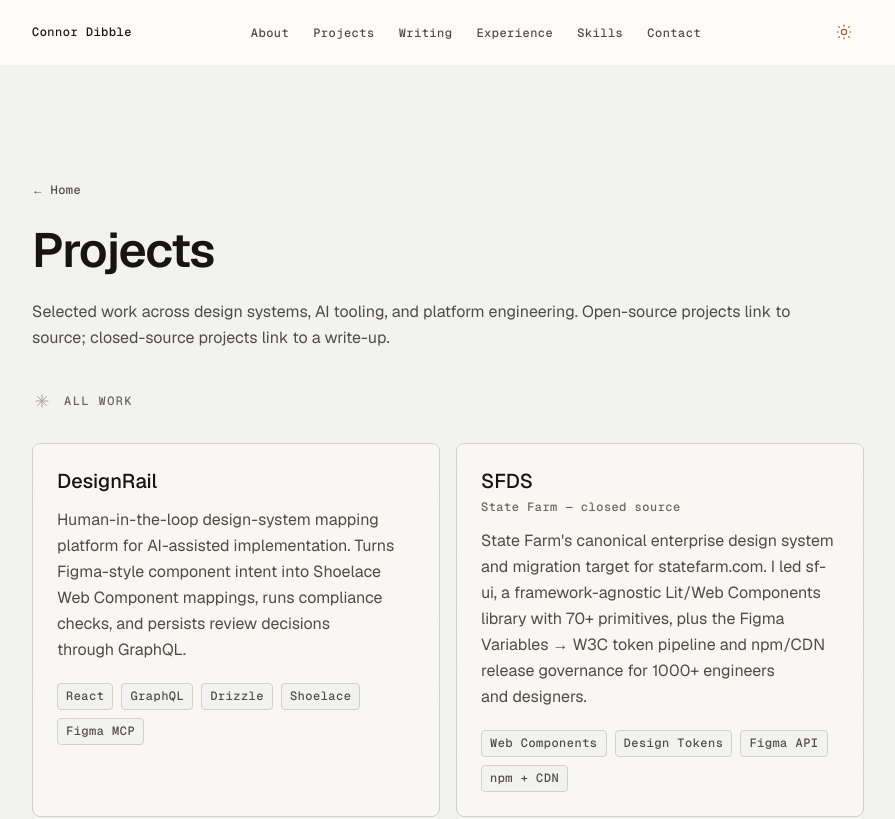
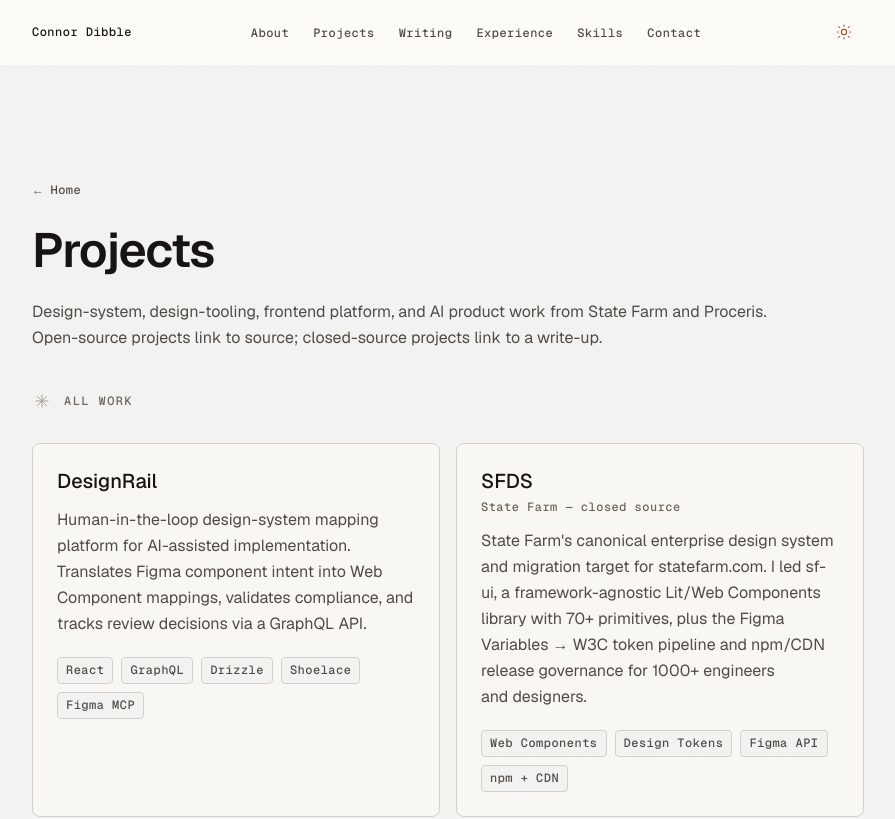
Before and after one commit to connordibble/connordibble.dev, a Next.js app: page /projects in a window 1280 px wide. Shown: the top 819 px of the page, without its empty margins (192-1087 px from the left). Built offline with nearby package versions, Linux system fonts and the light colour scheme.

Commit message:
style: strengthen platform positioning copy

```diff
--- a/src/app/projects/page.tsx
+++ b/src/app/projects/page.tsx
@@ -9,7 +9,7 @@ import { projects } from "@/data/projects";
 export const metadata: Metadata = {
   title: "Projects — Connor Dibble",
   description:
-    "Selected work across design systems, AI tooling, and platform engineering.",
+    "Design-system, design-tooling, frontend platform, and AI product work at State Farm and Proceris.",
 };
 
 export default function ProjectsPage() {
@@ -32,9 +32,9 @@ export default function ProjectsPage() {
             Projects
           </h1>
           <p className="mt-6 max-w-3xl text-body text-text-muted leading-relaxed text-pretty">
-            Selected work across design systems, AI tooling, and platform
-            engineering. Open-source projects link to source; closed-source
-            projects link to a write-up.
+            Design-system, design-tooling, frontend platform, and AI product
+            work from State Farm and Proceris. Open-source projects link to
+            source; closed-source projects link to a write-up.
           </p>
         </section>
 
--- a/src/components/experience.tsx
+++ b/src/components/experience.tsx
@@ -13,21 +13,21 @@ const roles: Role[] = [
     company: "State Farm",
     dates: "Mar 2026 – Present",
     description:
-      "Set technical direction across the statefarm.com Digital Experience suite — 8 product teams, 40–50 engineers, and an executive-backed migration toward 100% SFDS adoption. Built an AI design-to-code pipeline on Figma MCP that compressed supported Figma-to-Web-Component workflows from multi-week handoff cycles to roughly one day.",
+      "Set technical direction across the statefarm.com Digital Experience suite: 8 product teams, 40–50 engineers, and an executive-backed migration toward 100% SFDS adoption. Built an AI design-to-code pipeline on Figma MCP and custom skills that translates fully designed Figma pages into sf-ui Web Component implementations.",
   },
   {
     title: "Lead Software Engineer — State Farm Design System (SFDS)",
     company: "State Farm",
     dates: "May 2023 – Mar 2026",
     description:
-      "Led engineering for SFDS, State Farm's canonical enterprise design system. Architected sf-ui — a framework-agnostic Lit/Web Components library of 70+ primitives — and a Figma Variables → W3C design token plugin in TypeScript. Own npm + CDN release governance for 1000+ engineers and designers.",
+      "Led engineering for SFDS, State Farm's canonical enterprise design system. Architected sf-ui, a framework-agnostic Lit/Web Components library of 70+ primitives, and a Figma Variables → W3C design token plugin in TypeScript. Owned npm + CDN release governance for 1000+ engineers and designers.",
   },
   {
     title: "Software Engineer — Drive Safe & Save Telematics",
     company: "State Farm",
     dates: "May 2020 – May 2023",
     description:
-      "Built Node.js Lambda APIs and Java Spring backend services for the Drive Safe & Save telematics enrollment experience on statefarm.com. Led product-suite frontend direction across React apps, components, and micro-frontends.",
+      "Built Node.js Lambda APIs and Java Spring backend services for the Drive Safe & Save telematics enrollment experience on statefarm.com. Owned frontend direction for the product suite across React apps and micro-frontends.",
   },
 ];
 
--- a/src/data/projects.ts
+++ b/src/data/projects.ts
@@ -23,7 +23,7 @@ export const projects: Project[] = [
     slug: "designrail",
     title: "DesignRail",
     description:
-      "Human-in-the-loop design-system mapping platform for AI-assisted implementation. Turns Figma-style component intent into Shoelace Web Component mappings, runs compliance checks, and persists review decisions through GraphQL.",
+      "Human-in-the-loop design-system mapping platform for AI-assisted implementation. Translates Figma component intent into Web Component mappings, validates compliance, and tracks review decisions via a GraphQL API.",
     tags: ["React", "GraphQL", "Drizzle", "Shoelace", "Figma MCP"],
     externalUrl: "https://github.com/connordibble/DesignRail",
   },
@@ -40,15 +40,15 @@ export const projects: Project[] = [
       sections: [
         {
           heading: "Problem",
-          body: "State Farm's frontend ecosystem spans hundreds of product teams shipping inconsistent UI across Angular, React, Next.js, JSP, and other frameworks. Despite past efforts at unifying the design ecosystem, brand drift, accessibility gaps, and duplicated engineering effort compounded with every release. The org needed a single framework-agnostic system that any team could adopt without rewriting its stack.",
+          body: "State Farm's frontend ecosystem spans hundreds of product teams shipping inconsistent UI across Angular, React, Next.js, JSP, and other frameworks. Past unification efforts didn't hold: brand drift and accessibility gaps compounded with every release, with duplicated engineering effort as the ongoing tax. The org needed a single framework-agnostic system any team could adopt without rewriting its stack.",
         },
         {
           heading: "Approach",
-          body: "Architected sf-ui — a framework-agnostic component library built with web components in Lit. Framework-agnostic specifically: the same <sf-button> renders identically inside an Angular shell, a React SPA, or a server-rendered page. Built a Figma Variables → W3C design token plugin in TypeScript so design changes flow into code as a typed pipeline, not a transcription exercise. Owned the npm publishing, CDN distribution, versioned docs, and release governance that lets the system ship like any other dependency.",
+          body: "Architected sf-ui, a framework-agnostic Lit component library. The same <sf-button> renders identically inside an Angular shell, a React SPA, or a server-rendered page. Used Web Components and Shadow DOM to encapsulate behavior and styling while keeping the integration surface simple for product teams. Built a Figma Variables → W3C design token plugin in TypeScript so design changes flow into code as a typed pipeline. Owned the npm publishing, CDN distribution, versioned docs, and release governance that lets the system ship like any other dependency.",
         },
         {
           heading: "Impact",
-          body: "70+ primitives shipped. Earned C-suite buy-in as the official migration target for statefarm.com. Adopted across all eight Digital Experience product teams. Governance model — versioned releases, deprecation windows, compliance review — became the template for cross-org platform delivery.",
+          body: "70+ primitives shipped. Earned C-suite buy-in as the official migration target for statefarm.com. Adopted across all eight statefarm.com Digital Experience product teams. The governance model (versioned releases, deprecation windows, compliance review) became the template for cross-org platform delivery.",
         },
         {
           heading: "Stack",
@@ -70,11 +70,11 @@ export const projects: Project[] = [
       sections: [
         {
           heading: "Problem",
-          body: "Engineering orgs claiming the R&D tax credit reconstruct their year of work from spotty Slack archives and memory in the days before the filing deadline. Documentation is fragile, the four-part test is applied unevenly, and most orgs leave money on the table by claiming conservatively to avoid audit risk.",
+          body: "Engineering orgs claiming the R&D tax credit typically reconstruct their year of work from spotty Slack archives and stale memory right before the filing deadline. Documentation gaps mean the four-part test gets applied inconsistently, and orgs routinely under-claim to stay safe from audit risk.",
         },
         {
           heading: "Approach",
-          body: "ResearchLog connects to GitHub via an installable App, ingests activity (PRs, issues, commits) into a tenant-scoped Postgres, and classifies each unit of work against the IRS Section 41 four-part test using Claude. Manager and admin reviewers can override classifications inline; the override surface itself uses an RLS-scoped Supabase client so reviewers only see what they're authorized to see. Async classification jobs run at PR/epic granularity (not per-commit) via Inngest, keeping LLM cost predictable.",
+          body: "ResearchLog installs as a GitHub App, ingests PR/issue/commit activity into tenant-scoped Postgres, and classifies each work unit against the IRS Section 41 four-part test using Claude. Reviewers can override classifications inline; the override surface uses an RLS-scoped Supabase client so tenant isolation is enforced at the database level. Classification jobs run at PR/epic granularity via Inngest to keep LLM costs predictable.",
         },
         {
           heading: "Architecture",
@@ -100,15 +100,15 @@ export const projects: Project[] = [
       sections: [
         {
           heading: "Problem",
-          body: "Connected fitness OEMs hand-program every video workout — trainer cues, pacing changes, terrain shifts, intensity zones — into device control profiles. With thousands of videos in a library and roughly two hours of manual programming per video, throughput is the constraint on content velocity. Programmers want their judgment in the loop; they don't want to retype the same incline curve a thousand times.",
+          body: "Connected fitness OEMs hand-program every video workout (trainer cues, pacing changes, terrain shifts, intensity zones) into device control profiles. With libraries in the thousands and roughly two hours of manual work per video, content throughput is the bottleneck. Programmers want their judgment in the loop; they just don't want to retype the same incline curve a thousand times.",
         },
         {
           heading: "Approach",
-          body: "A three-stage pipeline. Stage one: multimodal ingestion. Video and audio are processed in parallel — FFmpeg for frame and waveform extraction, transcription for trainer dialogue. Stage two: an LLM agent layer encoding exercise science domain knowledge (RPE, heart-rate zones, work-to-rest ratios, progressive overload, manufacturer-specific incline ranges) combines extracted cues with programmer intent (series goals, trainer style, progression notes) to draft a control profile. Stage three: a human-in-the-loop review UI lets programmers approve, edit, or reject the draft before it exports directly into the partner OEM's production control schema.",
+          body: "A three-stage pipeline. Stage one: multimodal ingestion. Video and audio are processed in parallel: FFmpeg for frame and waveform extraction, transcription for trainer dialogue. Stage two: an LLM agent encodes exercise science domain knowledge (RPE, heart-rate zones, work-to-rest ratios, progressive overload, manufacturer incline ranges) and combines extracted cues with programmer intent (series goals, trainer style, progression notes) to draft a control profile. Stage three: a human-in-the-loop review UI where programmers approve, edit, or reject the draft before it exports into the partner OEM's production control schema.",
         },
         {
           heading: "Deployment",
-          body: "Built for enterprise data-residency requirements: pipeline runs in a secure cloud environment by default, with an on-prem deployment option for partners that can't ship video outside their own network. Structured output maps directly into the partner's existing tooling — no rebuild required to consume PaceAI-generated profiles.",
+          body: "Built for enterprise data-residency requirements: pipeline runs in a secure cloud environment by default, with an on-prem option for partners that can't ship video outside their own network. Structured output maps directly into the partner's existing control schema.",
         },
         {
           heading: "Stack",
--- a/src/data/writing.ts
+++ b/src/data/writing.ts
@@ -103,7 +103,7 @@ export const writingPosts: WritingPost[] = [
         blocks: [
           {
             type: "paragraph",
-            text: "The first architecture I explored was a retrieval system around the design-system documentation. The idea was straightforward: index the docs, expose a knowledge-base tool to the agent, and let it retrieve relevant chunks before writing code.",
+            text: "The first architecture I explored was a retrieval system around the design-system documentation. The idea was straightforward: index the docs into a vector database, expose the knowledge-base to the agent via MCP server, and let it retrieve relevant chunks before writing code.",
           },
           {
             type: "paragraph",
@@ -117,6 +117,7 @@ export const writingPosts: WritingPost[] = [
               "The search index became another copy of documentation that already existed somewhere else.",
               "Refresh jobs, hosting, permissions, and vector infrastructure became part of the design-system support surface.",
               "Similarity was useful for discovery, but not always precise enough for production component usage.",
+              "LLM embedding costs, vector hosting, and ingestion compute added up in ways that weren't obvious until the system was actually running.",
             ],
           },
           {
```
